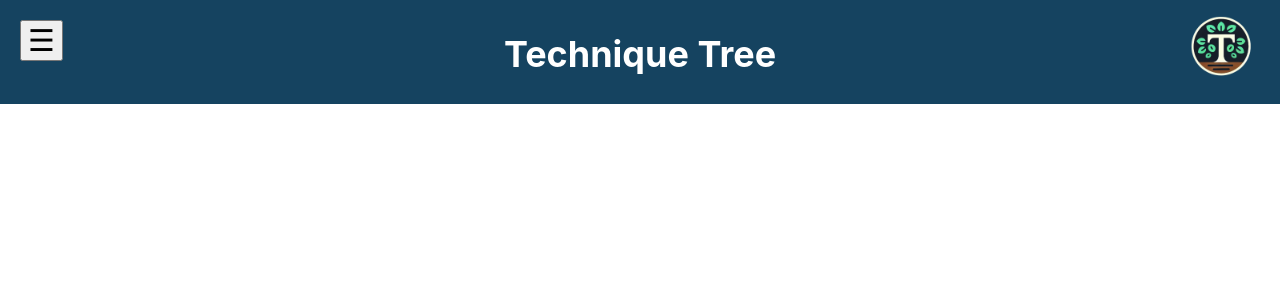
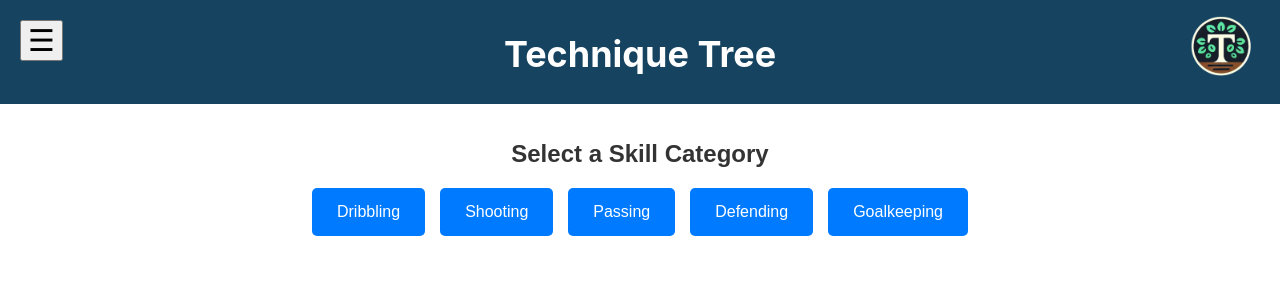
Before and after one commit to seanhaas33/TechniqueTree, a React (Create React App) app in the folder frontend/: page /sportcat in a window 1280 px wide. Shown: the top 300 px of the page. Built offline with nearby package versions, Linux system fonts and the light colour scheme.

Commit message:
updated sport_categories and add css

```diff
--- /dev/null
+++ b/frontend/src/pages/sport_categories.css
@@ -0,0 +1,35 @@
+.categories-container {
+    display: flex;
+    flex-direction: column;
+    align-items: center;
+    justify-content: center;
+    padding: 20px;
+    font-family: Arial, sans-serif;
+  }
+
+  h1 {
+    margin-bottom: 20px;
+    font-size: 24px;
+    color: #333;
+  }
+
+  .buttons-container {
+    display: flex;
+    flex-wrap: wrap;
+    gap: 15px;
+  }
+
+  .skill-button {
+    padding: 15px 25px;
+    font-size: 16px;
+    text-decoration: none;
+    color: #fff;
+    background-color: #007BFF;
+    border: none;
+    border-radius: 5px;
+    transition: background-color 0.3s ease;
+  }
+
+  .skill-button:hover {
+    background-color: #0056b3;
+  }
--- a/frontend/src/pages/sport_categories.jsx
+++ b/frontend/src/pages/sport_categories.jsx
@@ -1,11 +1,27 @@
-import React, { useEffect } from 'react';
+import React from 'react';
 import { Link } from 'react-router-dom';
-import './sport_categories';
+import './sport_categories.css';
 
 const Sportcat = () => {
+  // Define sport skill categories
+  const skillCategories = [
+    { name: 'Dribbling', path: '/dribbling' },
+    { name: 'Shooting', path: '/shooting' },
+    { name: 'Passing', path: '/passing' },
+    { name: 'Defending', path: '/defending' },
+    { name: 'Goalkeeping', path: '/goalkeeping' },
+  ];
+
   return (
     <div className="categories-container">
-
+      <h1>Select a Skill Category</h1>
+      <div className="buttons-container">
+        {skillCategories.map((category, index) => (
+          <Link to={category.path} key={index} className="skill-button">
+            {category.name}
+          </Link>
+        ))}
+      </div>
     </div>
   );
 };
```
